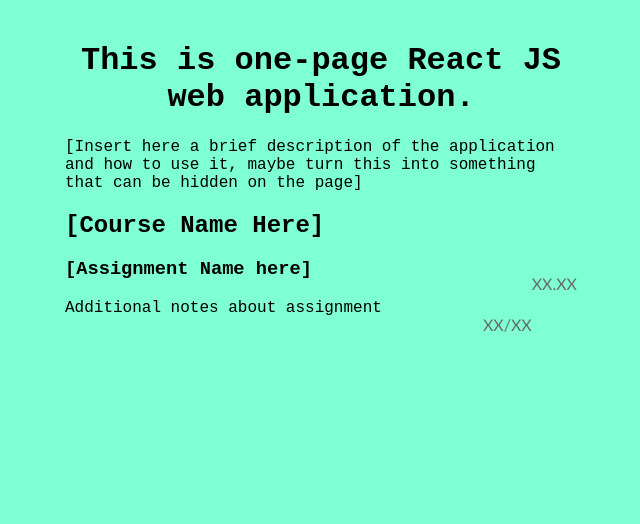
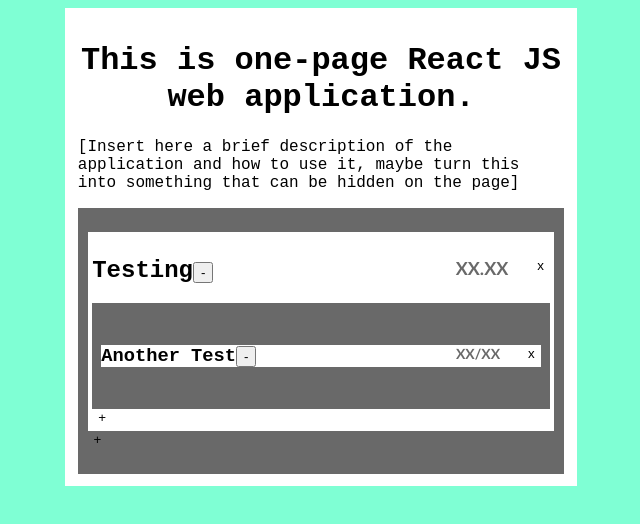
Before and after one commit to yomottoe/gradeCalculator, a React (Create React App) app in the folder grade_calculator/: page / in a window 1280 px wide. Shown: the top 524 px of the page, without its empty margins (319-959 px from the left). Built offline with nearby package versions, Linux system fonts and the light colour scheme.

Commit message:
adding some dynamic variables to components
adding some functions, adding basic CSS to distinguish between elements, adding functions to indicate deletion or minimizing of a component

```diff
--- a/grade_calculator/src/App.js
+++ b/grade_calculator/src/App.js
@@ -5,7 +5,10 @@
     <div>
       <h1>This is one-page React JS web application.</h1>
       <p>[Insert here a brief description of the application and how to use it, maybe turn this into something that can be hidden on the page]</p>
-      <Course/>
+      <div class="listBody">
+        <Course name="Testing"/>
+        <button class="add">+</button>
+      </div>
     </div>
   );
 }
--- a/grade_calculator/src/components/Assignment.js
+++ b/grade_calculator/src/components/Assignment.js
@@ -1,8 +1,17 @@
-function Assignment() {
+function Assignment(props) {
+
+    function deleteHandler() {
+        console.log("DEBUG: " + props.name + " delete button was pressed.")
+    }
+
+    function minimizeHandler() {
+        console.log("DEBUG: " + props.name + " minimize button was pressed.")
+    }
+
     return(
-        <div>
-            <h3>[Assignment Name here]</h3><p class="grade">XX/XX</p>
-            <p>Additional notes about assignment</p>
+        <div class="assignment">
+            <h3>{props.name}<button class="delete" onClick={deleteHandler}>x</button><button class="minimize" onClick={minimizeHandler}>-</button><span class="grade">XX/XX</span></h3>
+            <p></p>
         </div>
     );
 }
--- a/grade_calculator/src/components/Course.js
+++ b/grade_calculator/src/components/Course.js
@@ -1,12 +1,22 @@
 import Assignment from "./Assignment";
 
-function Course() {
+function Course(props) {
+
+    function deleteHandler() {
+        console.log("DEBUG: " + props.name + " delete button was pressed.")
+    }
+
+    function minimizeHandler() {
+        console.log("DEBUG: " + props.name + " minimize button was pressed.")
+    }
+
     return(
-        <div>
-            <h2>[Course Name Here]</h2><p class="grade">XX.XX</p>
-            <div>
-                <Assignment/>
+        <div class="course">
+            <h2>{props.name}<button class="delete" onClick={deleteHandler}>x</button><button class="minimize" onClick={minimizeHandler}>-</button><span class="grade">XX.XX</span></h2>
+            <div class="listBody">
+                <Assignment name="Another Test" />
             </div>
+            <button class="add">+</button>
         </div>
     );
 }
--- a/grade_calculator/src/index.css
+++ b/grade_calculator/src/index.css
@@ -11,16 +11,52 @@
   margin-left: 30%;
   margin-right: 30%;
   padding-top: 1%;
+  padding: 1%;
   font-family: 'Courier New', Courier, monospace;
+  background: white;
+}
+
+.assignment {
+  background-color: white;
+}
+
+.course {
+  background-color: white;
+  padding: 1%;
+}
+
+.listBody {
+  background-color: dimgray;
+  padding: 5% 2% 5% 2%;
 }
 
 html {
   background-color: aquamarine;
 }
 
-p.grade {
+.grade {
   color:dimgray;
   font-family: 'Trebuchet MS', 'Lucida Sans Unicode', 'Lucida Grande', 'Lucida Sans', Arial, sans-serif;
   float: right;
-  font-size: inherit;
+  font-size: 0.75em;
+  padding-right: 5%;
 }
+
+button.add {
+  border: 0;
+  background-color: inherit;
+}
+
+button.add:hover {
+  background-color: green;
+}
+
+button.delete {
+  border: 0;
+  background-color: inherit;
+  float: right;
+}
+
+button.delete:hover {
+  background-color: red;
+}
```
